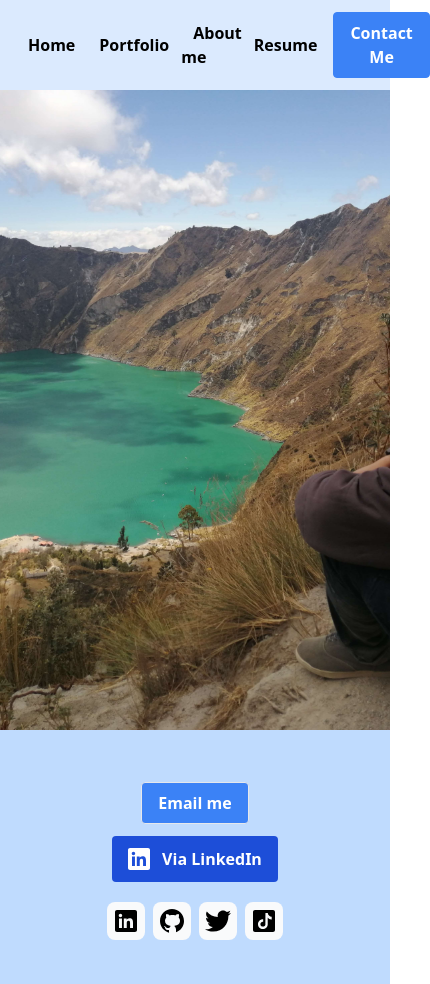
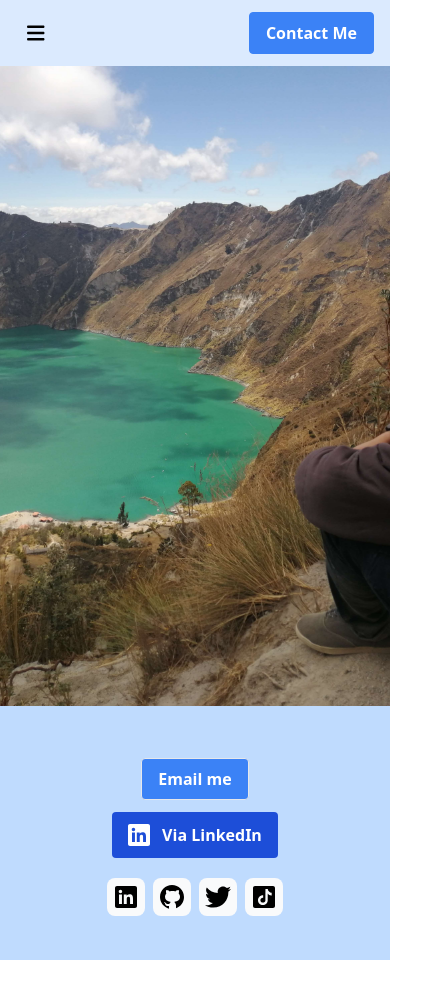
Before and after one commit to Ivanfvj/portfolio, a Next.js app: page /about in a window 390 px wide. Shown: the whole page, 430 px wide, since content can reach past the window. After the commit the page ends 960 px from the top, so only its background shows below. Built offline with nearby package versions, Linux system fonts and the light colour scheme.

Commit message:
feat: Base mobile Drawer component created

```diff
--- a/common/hooks/useMediaQuery.ts
+++ b/common/hooks/useMediaQuery.ts
@@ -2,9 +2,13 @@ import { useEffect, useState } from "react";
 
 export const useMediaQuery = (minWidth: number) => {
   const [state, setState] = useState({
-    windowWidth: window.innerWidth,
+    windowWidth: 0,
     isDesiredWidth: false,
   });
+
+  if (!process.browser || !window) {
+    return false;
+  }
 
   useEffect(() => {
     const resizeHandler = () => {
@@ -13,8 +17,10 @@ export const useMediaQuery = (minWidth: number) => {
       setState({ windowWidth: currentWindowWidth, isDesiredWidth });
     };
     window.addEventListener("resize", resizeHandler);
+    // Force first call
+    resizeHandler();
     return () => window.removeEventListener("resize", resizeHandler);
-  }, [state.windowWidth]);
+  }, []);
 
   return state.isDesiredWidth;
 };
--- a/common/hooks/useResponsiveBreakpoint.ts
+++ b/common/hooks/useResponsiveBreakpoint.ts
@@ -29,10 +29,6 @@ export const useResponsiveBreakpoint = (props?: Props) => {
     ...defaultBreakpoints,
     ...(props?.breakpoints || {}),
   };
-
-  if (!process.browser || !window) {
-    return { breakpoints: null };
-  }
 
   // TODO: This can be optimized using only one eventListener instead of 4
   // Calculation is true if window width is less than breakpointConfig limit
--- a/common/index.ts
+++ b/common/index.ts
@@ -4,3 +4,6 @@ export interface BaseReactProps {
   className?: string;
   children?: ReactNode;
 }
+
+export const RESUME_URL =
+  "https://www.unamacro.com/wp-content/uploads/2022/05/CV_Ivan_Velastegui_Senior_Full_Stack_Engineer.pdf";
--- a/components/NavBar.tsx
+++ b/components/NavBar.tsx
@@ -1,7 +1,7 @@
 import React, { useContext } from "react";
 import Link from "next/link";
 
-import { BaseReactProps } from "../common";
+import { BaseReactProps, RESUME_URL } from "../common";
 import { LayoutContext } from "../contexts/LayoutContext";
 import { FontAwesomeIcon } from "@fortawesome/react-fontawesome";
 import { faBars } from "@fortawesome/free-solid-svg-icons";
@@ -61,27 +61,21 @@ const NavBar = ({}: Props) => {
             <FontAwesomeIcon icon={faBars} style={{ fontSize: 20 }} />
           </button>
         )}
-        <li>
+
+        <li className={`${breakpoints?.isMdAndDown ? "hidden" : ""}`}>
           <NavBarItem href="/" text="Home" />
         </li>
-        <li>
+        <li className={`${breakpoints?.isMdAndDown ? "hidden" : ""}`}>
           <NavBarItem href="/projects" text="Portfolio" />
         </li>
-        <li>
+        {/* <li className={`${breakpoints?.isMdAndDown ? "hidden" : ""}`}>
           <NavBarItem href="/about" text="About me" />
+        </li> */}
+        <div className="flex-grow"></div>
+        <li className={`${breakpoints?.isMdAndDown ? "hidden" : ""}`}>
+          <NavBarItem href={RESUME_URL} text="Resume" target="_blank" />
         </li>
 
-        <div className="flex-grow"></div>
-        <li>
-          <NavBarItem
-            href="https://www.unamacro.com/wp-content/uploads/2022/05/CV_Ivan_Velastegui_Senior_Full_Stack_Engineer.pdf"
-            text="Resume"
-            target="_blank"
-          />
-        </li>
-
-        {/* <Switch className="mr-6" /> */}
-        {/* <ActionButton className="ml-1" text="Contact Me" href="https://linkedin.com/in/ivanfvj" /> */}
         <ActionButton
           className="ml-1"
           text="Contact Me"
--- a/components/layout/Drawer/index.tsx
+++ b/components/layout/Drawer/index.tsx
@@ -3,7 +3,7 @@ import Link from "next/link";
 import { useRouter } from "next/router";
 
 import styles from "./drawer.module.scss";
-import { BaseReactProps } from "../../../common";
+import { BaseReactProps, RESUME_URL } from "../../../common";
 import { FontAwesomeIcon } from "@fortawesome/react-fontawesome";
 import { faChevronDown } from "@fortawesome/free-solid-svg-icons";
 
@@ -72,22 +72,20 @@ const DrawerSubgroup = (props: DrawerSubgroupProps) => {
       {hasItems &&
         open &&
         props.items.map((e) => (
-          <Link key={e.text} href={e.href}>
-            <li
-              className={`py-3 px-6 pl-9 cursor-pointer transition-all ease ${
-                e === childRouteActive
-                  ? "bg-blue-300 text-white font-semibold"
-                  : "bg-blue-50 hover:bg-blue-100"
-              }`}
-            >
+          <li key={e.text}>
+            <Link href={e.href} target={e.target || "_self"} passHref>
               <a
                 target={e.target || "_self"}
-                className="text-md w-full h-full md:text-lg select-none"
+                className={`block text-md w-full h-full md:text-lg select-none py-3 px-6 pl-9 cursor-pointer transition-all ease ${
+                  e === childRouteActive
+                    ? "bg-blue-300 text-white font-semibold"
+                    : "bg-blue-50 hover:bg-blue-100"
+                }`}
               >
                 {e.text}
               </a>
-            </li>
-          </Link>
+            </Link>
+          </li>
         ))}
     </>
   );
@@ -96,23 +94,21 @@ const DrawerSubgroup = (props: DrawerSubgroupProps) => {
 const DrawerItem = (props: DrawerItemProps) => {
   const target = props.target || "_self";
   return (
-    <Link href={props.href}>
-      <li
-        className={`py-3 px-6 cursor-pointer transition-all ease ${
-          props.active
-            ? "bg-blue-300 text-white font-semibold"
-            : "hover:bg-gray-100"
-        }`}
-      >
+    <li>
+      <Link href={props.href} target={target}>
         <a
           href={props.href}
           target={target}
-          className="text-md w-full h-full md:text-lg"
+          className={`block w-full h-full py-3 px-6 cursor-pointer transition-all ease text-md md:text-lg ${
+            props.active
+              ? "bg-blue-300 text-white font-semibold"
+              : "hover:bg-gray-100"
+          }`}
         >
           {props.text}
         </a>
-      </li>
-    </Link>
+      </Link>
+    </li>
   );
 };
 
@@ -139,8 +135,8 @@ export const Drawer = (props: DrawerProps) => {
         { text: "Mejorate.online", href: "/projects/mejorate" },
       ],
     },
-    { text: "About me", href: "/about" },
-    { text: "Resume", href: "/resume" },
+    // { text: "About me", href: "/about" },
+    { text: "Resume", href: RESUME_URL, target: "_blank" },
   ];
   const onHide = () => {
     props.onHide && props.onHide();
--- a/pages/projects/mejorate.tsx
+++ b/pages/projects/mejorate.tsx
@@ -22,10 +22,10 @@ const MejorateProjectPage = () => (
         </a>
       </Link>
     </div>
-    <section className="max-w-6xl mx-auto bg-white">
+    {/* <section className="max-w-6xl mx-auto bg-white">
       E-commerce platform to sell online courses. Only validated/curated courses
       on the list.
-    </section>
+    </section> */}
   </Layout>
 );
 
```
